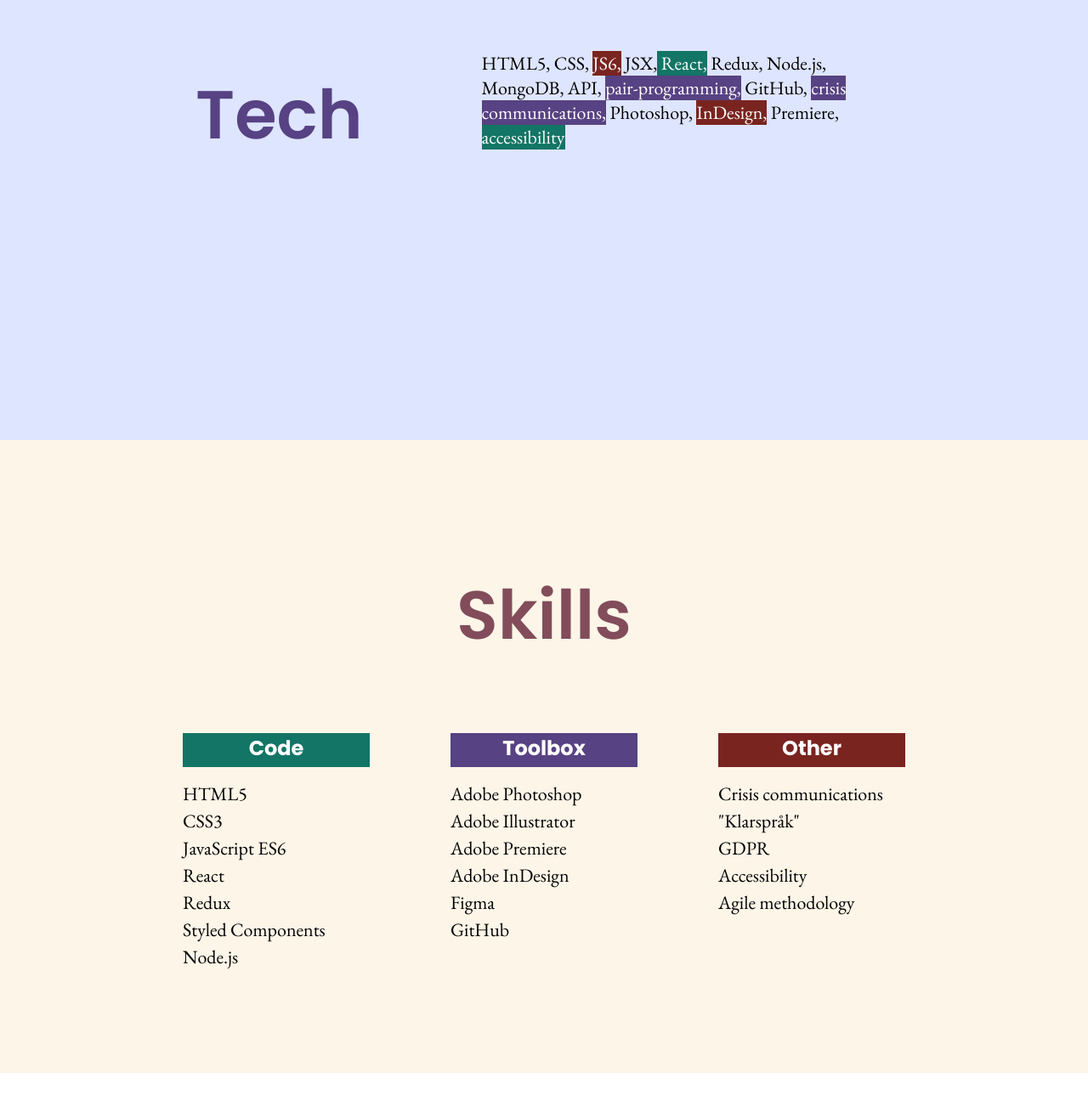
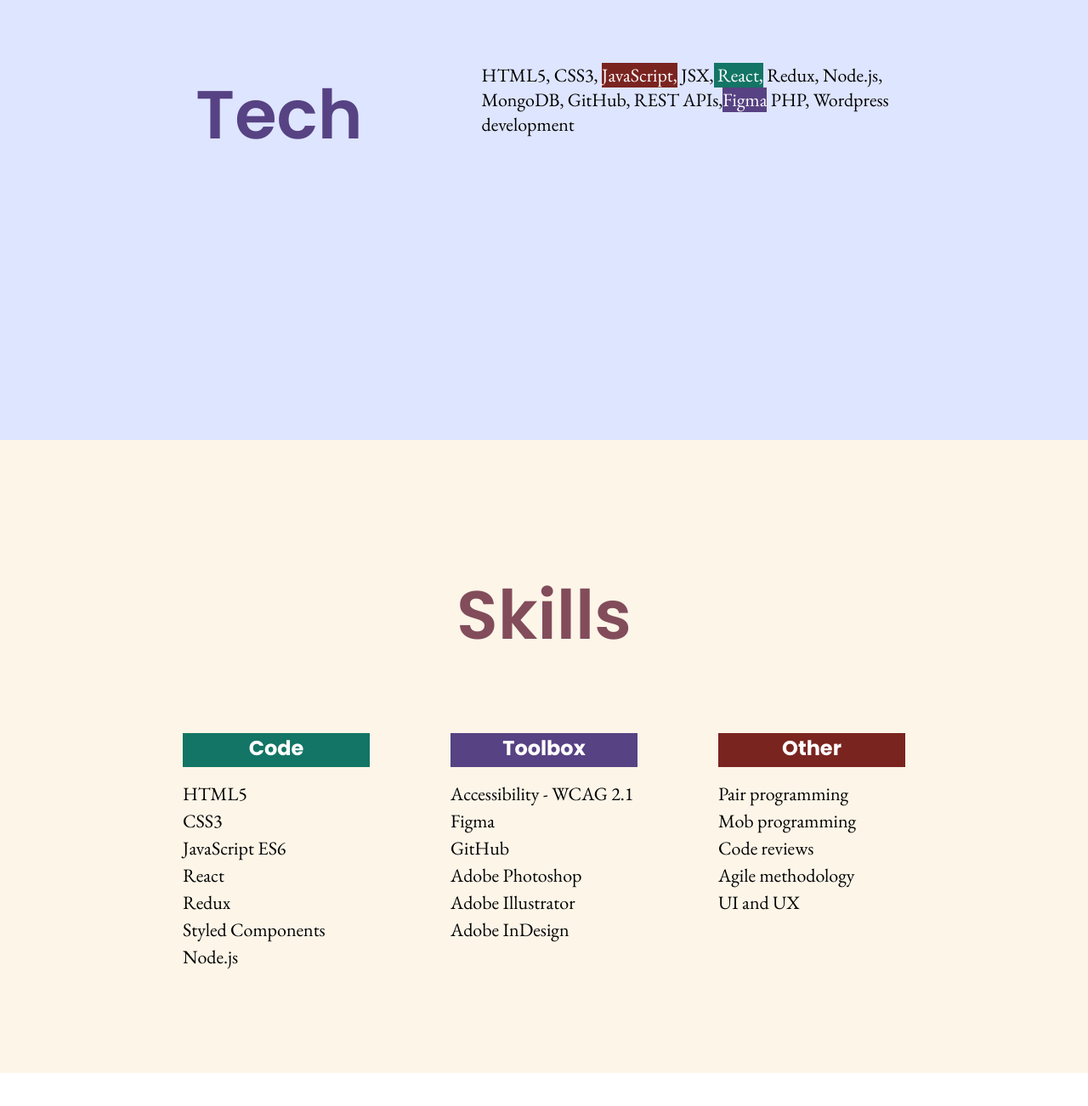
Before and after one commit to code-and-cats/portfolio, a React (Create React App) app: page / in a window 1280 px wide. Shown: the part 1177-2479 px from the top of the page at 85% size. Built offline with nearby package versions, Linux system fonts and the light colour scheme.

Commit message:
update to match cv

```diff
--- a/src/components/InfoCard.js
+++ b/src/components/InfoCard.js
@@ -7,8 +7,8 @@ const InfoCard = () => {
       <ProfilePic src="../img/vio.jpg" alt="Close-up of Vio" />
       <NameWrapper>
         <NameH1>Vio Szabo</NameH1>
-        <Tagline>Communicator, author</Tagline>
-        <SecondTagline>Junior frontend developer</SecondTagline>
+        <Tagline>Frontend developer</Tagline>
+        <SecondTagline>with a background in communications</SecondTagline>
       </NameWrapper>
     </InfoWrapper>
   )
--- a/src/components/Skills.js
+++ b/src/components/Skills.js
@@ -21,22 +21,22 @@ const Skills = () => {
         <ListWrapper>
           <SkillsSubHeaderTool>Toolbox</SkillsSubHeaderTool>
           <StyledUl>
+            <StyledLi>Accessibility - WCAG 2.1</StyledLi>
+            <StyledLi>Figma</StyledLi>
+            <StyledLi>GitHub</StyledLi>
             <StyledLi>Adobe Photoshop</StyledLi>
             <StyledLi>Adobe Illustrator</StyledLi>
-            <StyledLi>Adobe Premiere</StyledLi>
             <StyledLi>Adobe InDesign</StyledLi>
-            <StyledLi>Figma</StyledLi>
-            <StyledLi>GitHub</StyledLi>
           </StyledUl>
         </ListWrapper>
         <ListWrapper>
           <SkillsSubHeaderMore>Other</SkillsSubHeaderMore>
           <StyledUl>
-            <StyledLi>Crisis communications</StyledLi>
-            <StyledLi>"Klarspråk"</StyledLi>
-            <StyledLi>GDPR</StyledLi>
-            <StyledLi>Accessibility</StyledLi>
+            <StyledLi>Pair programming</StyledLi>
+            <StyledLi>Mob programming</StyledLi>
+            <StyledLi>Code reviews</StyledLi>
             <StyledLi>Agile methodology</StyledLi>
+            <StyledLi>UI and UX</StyledLi>
           </StyledUl>
         </ListWrapper>
       </SkillsList>
--- a/src/components/Tech.js
+++ b/src/components/Tech.js
@@ -7,10 +7,9 @@ const Tech = () => {
       <Wrapper>
         <StyledH2>Tech</StyledH2>
         <p>
-          HTML5, CSS, <Red>JS6,</Red> JSX,<Green> React,</Green> Redux, Node.js,
-          MongoDB, API, <Purple>pair-programming,</Purple> GitHub,{' '}
-          <Purple>crisis communications,</Purple> Photoshop,{' '}
-          <Red>InDesign,</Red> Premiere, <Green>accessibility</Green>
+          HTML5, CSS3, <Red>JavaScript,</Red> JSX,<Green> React,</Green> Redux,
+          Node.js, MongoDB, GitHub, REST APIs,
+          <Purple>Figma</Purple> PHP, Wordpress development
         </p>
       </Wrapper>
     </StyledSection>
```
